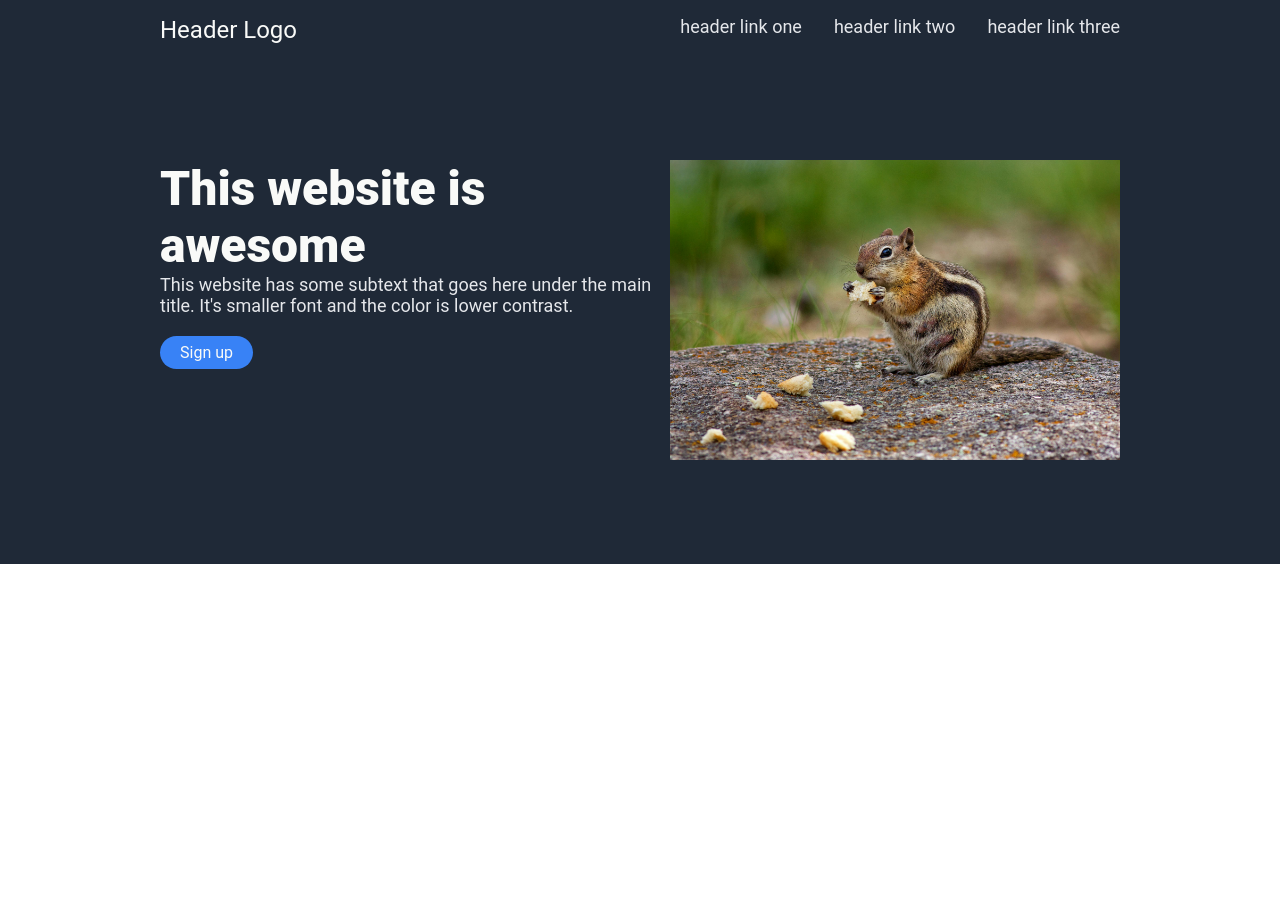
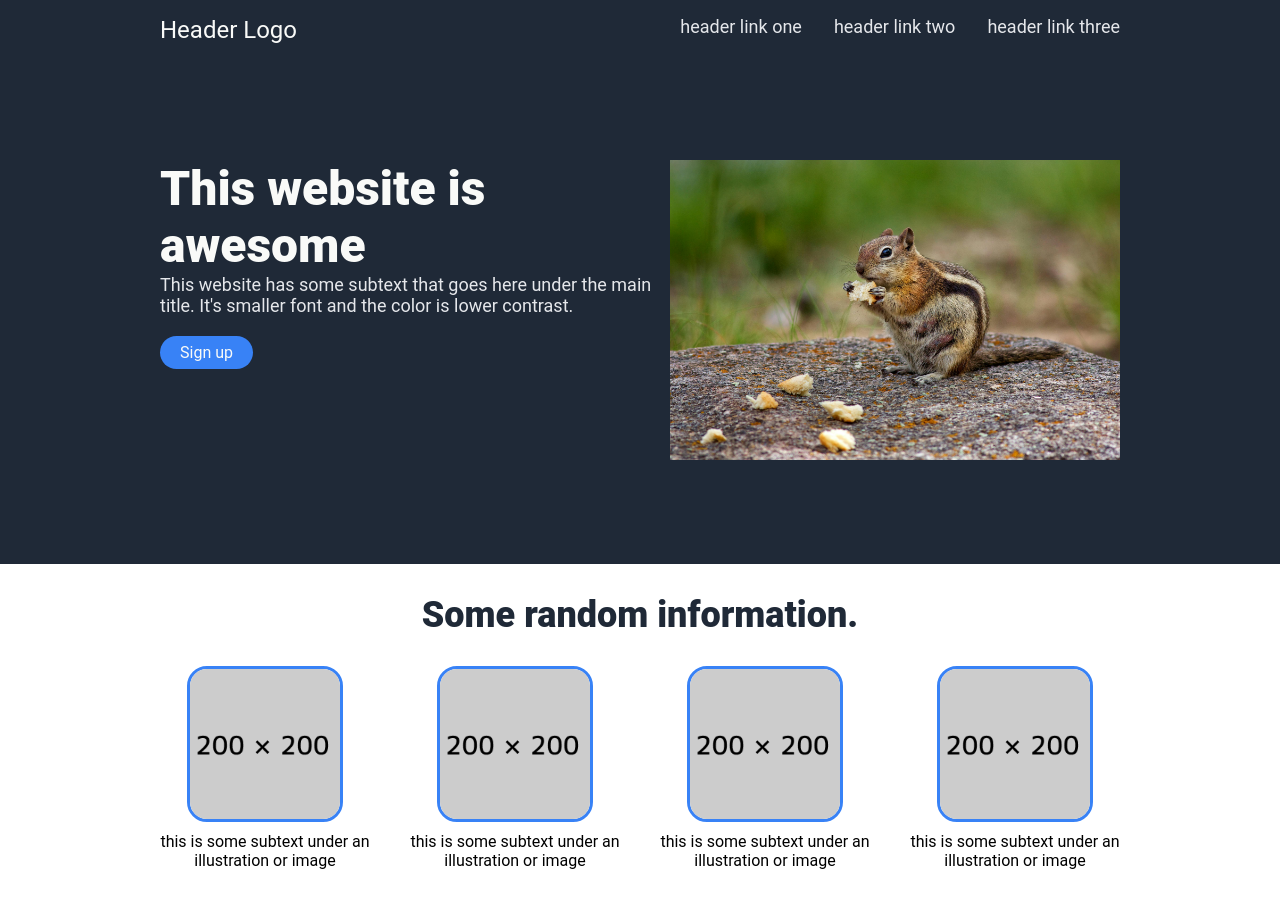
Before and after one commit to ZDOG017/the-odin-project-landing-page, a plain HTML site: page index.html in a window 1280 px wide. Before the commit the page ends 800 px from the top, so only its background shows below. Drawn offline with Linux system fonts and the light colour scheme.

Commit message:
add main content section with cards and styling

```diff
--- a/index.html
+++ b/index.html
@@ -34,7 +34,29 @@
     </div>
 
     <div class="main-content" id="main">
-
+        <div class="wrapper random">
+            <div class="info">
+                Some random information.
+            </div>
+            <div class="card-list">
+                <div class="card">
+                    <img height="150px" src="./images/dummy-200x200.png" alt="200">
+                    <div class="subtext">this is some subtext under an illustration or image</div>
+                </div>
+                <div class="card">
+                    <img height="150px" src="./images/dummy-200x200.png" alt="200">
+                    <div class="subtext">this is some subtext under an illustration or image</div>
+                </div>
+                <div class="card">
+                    <img height="150px" src="./images/dummy-200x200.png" alt="200">
+                    <div class="subtext">this is some subtext under an illustration or image</div>
+                </div>
+                <div class="card">
+                    <img height="150px" src="./images/dummy-200x200.png" alt="200">
+                    <div class="subtext">this is some subtext under an illustration or image</div>
+                </div>
+            </div>
+        </div>
     </div>
 </body>
 </html>
--- a/style.css
+++ b/style.css
@@ -66,3 +66,40 @@ a {
     font-size: 16px;
     margin-top: 20px;
 }
+
+.info {
+    font-size: 36px;
+    color: #1f2937;
+    font-weight: 900;
+    margin: 30px 0;
+}
+
+.wrapper.random {
+    display: flex;
+    flex-direction: column;
+    align-items: center;
+    height: 350px;
+}
+
+.card-list {
+    display: flex;
+    justify-content: center;
+    gap: 40px;
+}
+
+.card {
+    display: flex;
+    flex-direction: column;
+    justify-content: center;
+    align-items: center;
+}
+
+.card img {
+    border: 3px #3882f6 solid;
+    border-radius: 20px;
+}
+
+.subtext {
+    margin-top: 10px;
+    text-align: center;
+}
```
Also changed, not shown: images/dummy-200x200.png (added).
